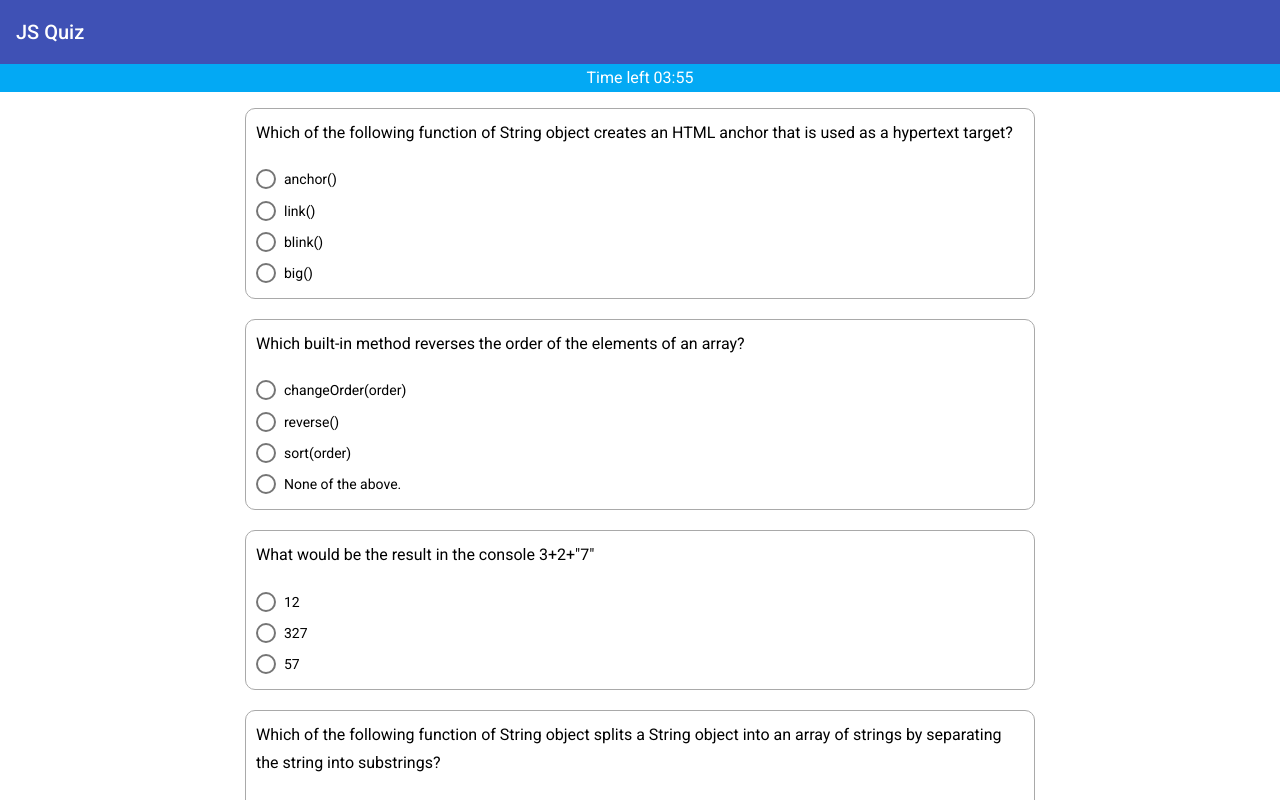
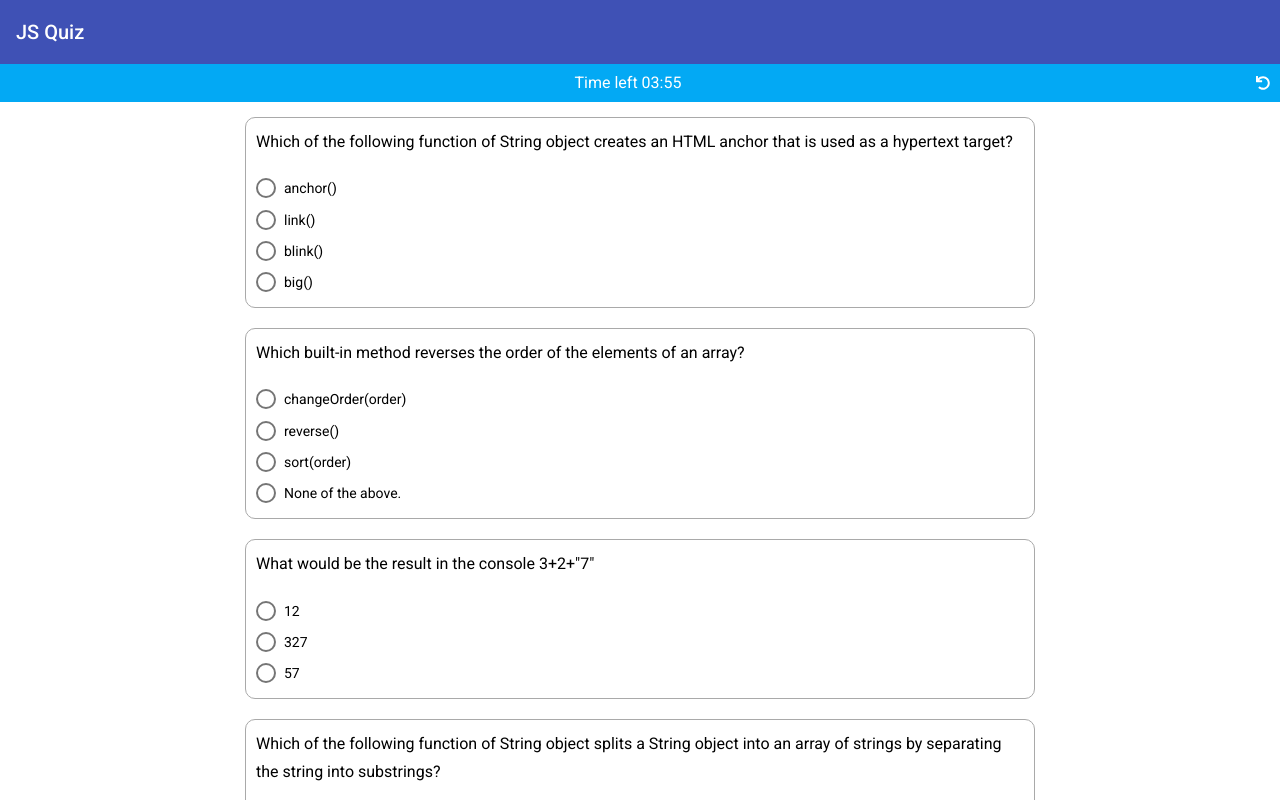
Before and after one commit to NIkolayrr/js-quiz, an Angular app: page /quiz in a window 1280 px wide. Shown: the top 800 px of the page. Built offline with nearby package versions, Linux system fonts and the light colour scheme.

Commit message:
added reset button, highlights and fontawesome

```diff
--- a/package.json
+++ b/package.json
@@ -22,6 +22,9 @@
     "@angular/platform-browser": "~11.1.0",
     "@angular/platform-browser-dynamic": "~11.1.0",
     "@angular/router": "~11.1.0",
+    "@fortawesome/angular-fontawesome": "^0.8.2",
+    "@fortawesome/free-solid-svg-icons": "^5.15.2",
+    "font-awesome": "^4.7.0",
     "moment": "^2.29.1",
     "rxjs": "~6.6.0",
     "tslib": "^2.0.0",
--- a/src/app/app.module.ts
+++ b/src/app/app.module.ts
@@ -12,9 +12,10 @@ import { DialogComponent } from './dialog/dialog.component'
 import { MatButtonModule } from '@angular/material/button'
 import { QuizComponent } from './quiz/quiz.component'
 import { FormsModule, ReactiveFormsModule } from '@angular/forms'
-import { MatRadioModule } from '@angular/material/radio';
-import { ScoreComponent } from './score/score.component';
+import { MatRadioModule } from '@angular/material/radio'
+import { ScoreComponent } from './score/score.component'
 import { CountdownPipe } from './countdown.pipe'
+import { FontAwesomeModule } from '@fortawesome/angular-fontawesome'
 
 @NgModule({
   declarations: [
@@ -36,6 +37,7 @@ import { CountdownPipe } from './countdown.pipe'
     FormsModule,
     ReactiveFormsModule,
     MatRadioModule,
+    FontAwesomeModule,
   ],
   exports: [],
   providers: [],
--- a/src/app/quiz/quiz.component.html
+++ b/src/app/quiz/quiz.component.html
@@ -1,14 +1,21 @@
-<h3 class="counter">Time left {{ counter | countdown }}</h3>
+<div class="header">
+  <h3 class="counter">Time left {{ counter | countdown }}</h3>
+  <fa-icon [icon]="faUndo" (click)="reset()"></fa-icon>
+</div>
 <form [formGroup]="quiz1" class="form">
   <div class="questions-wrapper" *ngFor="let q of questions; let i = index">
-    <div class="question">
+    <div
+      class="question"
+      [ngClass]="{ error: quiz1.controls[q.question].errors }"
+    >
       <h3>{{ q.question }}</h3>
-      <mat-radio-group class="radio-group" formControlName="{{ q.question }}">
+      <mat-radio-group class="radio-group" [formControlName]="q.question">
         <div *ngFor="let answer of q.answers">
           <mat-radio-button
             class="radio-button"
             [value]="answer"
             (change)="radioChange($event, i)"
+            color="primary"
           >
             {{ answer.text }}
           </mat-radio-button>
--- a/src/app/quiz/quiz.component.scss
+++ b/src/app/quiz/quiz.component.scss
@@ -1,4 +1,25 @@
 @import '../css/variables.scss';
+
+.header {
+  display: flex;
+  justify-content: center;
+  align-items: center;
+  align-content: center;
+  background-color: $accent;
+  padding: 5px 0;
+  margin-bottom: 15px;
+  color: white;
+
+  .counter {
+    margin: 0;
+    flex: 1;
+    text-align: center;
+  }
+  fa-icon {
+    margin-right: 10px;
+    cursor: pointer;
+  }
+}
 
 .questions-wrapper {
   display: flex;
@@ -14,6 +35,10 @@
     padding: 10px;
     border-radius: 10px;
 
+    &.error {
+      border-color: red;
+    }
+
     & > .radio-group {
       margin-bottom: 10px;
     }
@@ -22,11 +47,6 @@
       margin: 5px 0;
     }
   }
-}
-.counter {
-  text-align: center;
-  background-color: $accent;
-  color: white;
 }
 
 .submit-button {
--- a/src/app/quiz/quiz.component.ts
+++ b/src/app/quiz/quiz.component.ts
@@ -1,16 +1,25 @@
 import { Component, OnDestroy, OnInit } from '@angular/core'
-import { FormArray, FormBuilder, FormControl, FormGroup } from '@angular/forms'
+import {
+  FormArray,
+  FormBuilder,
+  FormControl,
+  FormGroup,
+  Validators,
+} from '@angular/forms'
 import { MatDialog } from '@angular/material/dialog'
 import { Router } from '@angular/router'
 import { Subscription, timer } from 'rxjs'
 import { beginner } from '../../quizes/beginner'
 import { ScoreComponent } from '../score/score.component'
+import { faUndo } from '@fortawesome/free-solid-svg-icons'
+
 @Component({
   selector: 'app-quiz',
   templateUrl: './quiz.component.html',
   styleUrls: ['./quiz.component.scss'],
 })
 export class QuizComponent implements OnInit, OnDestroy {
+  faUndo = faUndo
   result: any
   questions: any
   quiz1: any
@@ -44,9 +53,9 @@ export class QuizComponent implements OnInit, OnDestroy {
   }
 
   showWrongAnswers() {
-    this.questions.map((qs: any) => {
-      let correctAnswer = qs.answers.filter((el: any) => el.points === 1)
-      if (correctAnswer[0].text !== qs.selected) {
+    Object.keys(this.quiz1.controls).forEach((key) => {
+      if (this.quiz1.controls[key].value.points === 0) {
+        this.quiz1.controls[key].setErrors({ incorrect: true })
       }
     })
   }
@@ -66,6 +75,11 @@ export class QuizComponent implements OnInit, OnDestroy {
     return array
   }
 
+  reset() {
+    this.quiz1.reset()
+    this.counter = this.questions.length * 40
+  }
+
   submitForm() {
     this.result = 0
     Object.keys(this.quiz1.value).map((val) => {
@@ -77,5 +91,6 @@ export class QuizComponent implements OnInit, OnDestroy {
       data: { score: this.result, questions: this.questions },
     })
     this.showWrongAnswers()
+    this.countDown.unsubscribe() // stop timer
   }
 }
```
Also changed, not shown: 1 other file (tests, documents, lock files or other folders).
